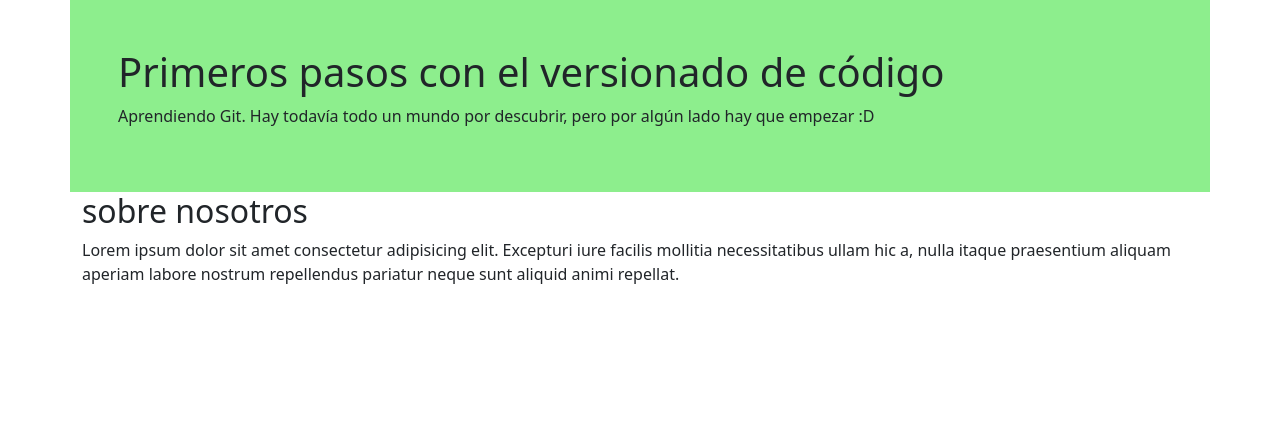
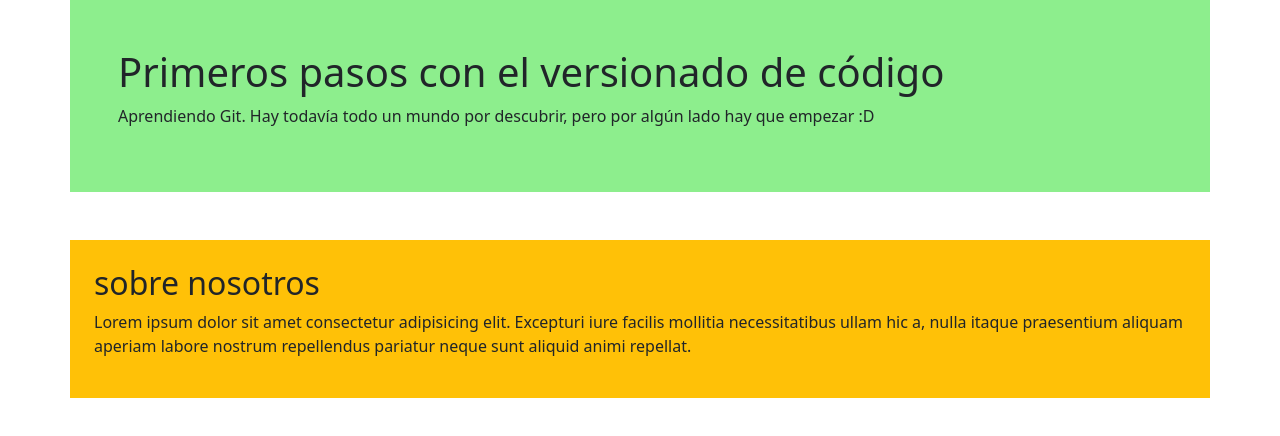
Before and after one commit to DHerman11/ejemplo-git, a plain HTML site: page index.html in a window 1280 px wide. Drawn offline with nearby package versions, Linux system fonts and the light colour scheme.

Commit message:
fondo, padding y margin

```diff
--- a/index.html
+++ b/index.html
@@ -17,7 +17,7 @@
         <h1>Primeros pasos con el versionado de código</h1>
         <p>Aprendiendo Git. Hay todavía todo un mundo por descubrir, pero por algún lado hay que empezar :D</p>
     </div>
-    <div class="container">
+    <div class="container mt-5 p-4 bg-warning">
         <h2>sobre nosotros</h2>
         <p>Lorem ipsum dolor sit amet consectetur adipisicing elit. Excepturi iure facilis mollitia necessitatibus ullam hic a, nulla itaque praesentium aliquam aperiam labore nostrum repellendus pariatur neque sunt aliquid animi repellat.</p>
     </div>
```
